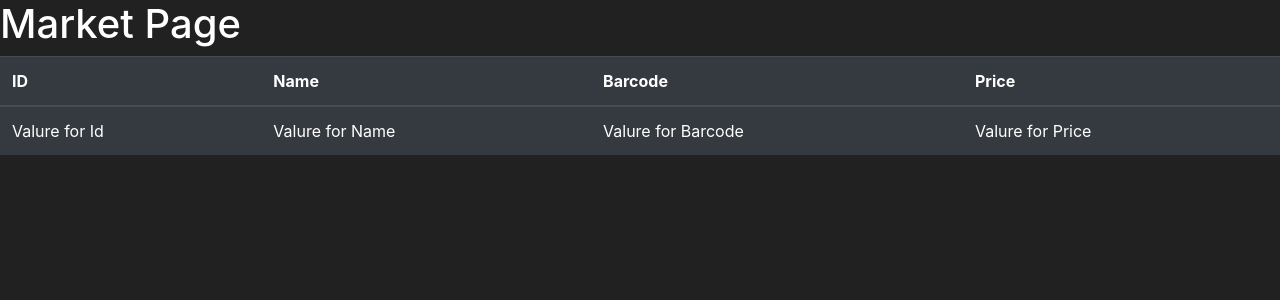
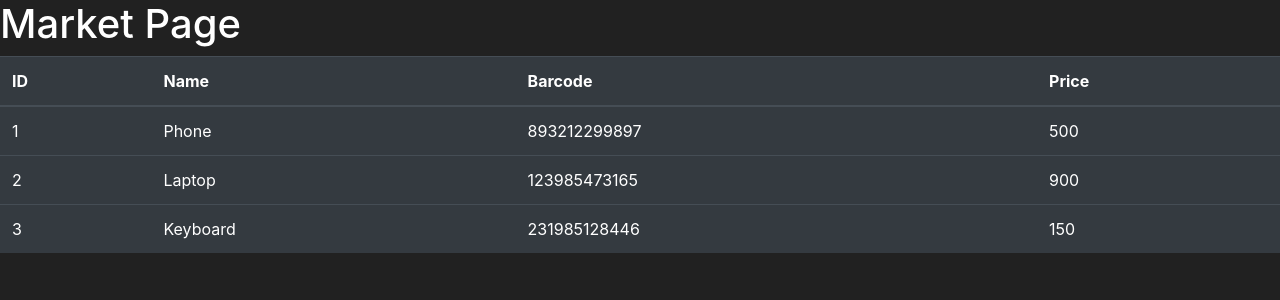
Before and after one commit to kimuson/study-tutorial-market-app, a Flask app: page /market in a window 1280 px wide. Shown: the part 56-356 px from the top of the page. Run offline with Flask 2, Linux system fonts and the light colour scheme.

Commit message:
send values to html

```diff
--- a/templates/market.html
+++ b/templates/market.html
@@ -49,12 +49,14 @@
         </thead>
         <tbody>
             <!-- Your rows inside the table HERE: -->
+            {% for item in items %}
                 <tr>
-                    <td>Valure for Id</td>
-                    <td>Valure for Name</td>
-                    <td>Valure for Barcode</td>
-                    <td>Valure for Price</td>
+                    <td>{{ item.id }}</td>
+                    <td>{{ item.name }}</td>
+                    <td>{{ item.barcode }}</td>
+                    <td>{{ item.price }}</td>
                 </tr>
+            {% endfor %}
         </tbody>
     </table>
 
```
